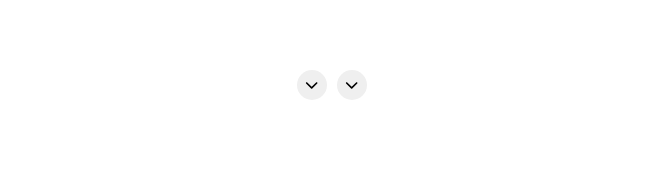
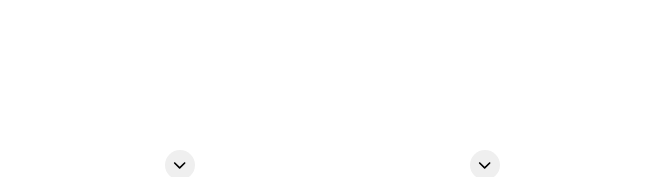
Before and after one commit to LemeshMikita/Pizza, a React (Create React App) app in the folder pizza/: page / in a window 1280 px wide. Shown: the part 630-807 px from the top of the page, without its empty margins (308-971 px from the left). Built offline with nearby package versions, Linux system fonts and the light colour scheme.

Commit message:
feat: add styles for bottom buttons

```diff
--- a/pizza/src/itemsContainer.module.css
+++ b/pizza/src/itemsContainer.module.css
@@ -28,6 +28,7 @@
     height: 30px;
     border-radius: 50%;
     border: none;
+    margin-top: 80px;
 }
 
 .image__contentleft {
@@ -42,6 +43,14 @@
 }
 
 .image__contentright .btn__top {
+    align-self: center;
+}
+
+.image__contentleft .btn__bottom {
+    align-self: center;
+}
+
+.image__contentright .btn__bottom {
     align-self: center;
 }
 
```
Also changed, not shown: pizza/src/ItemsContainer.tsx (+4 -5 lines).
